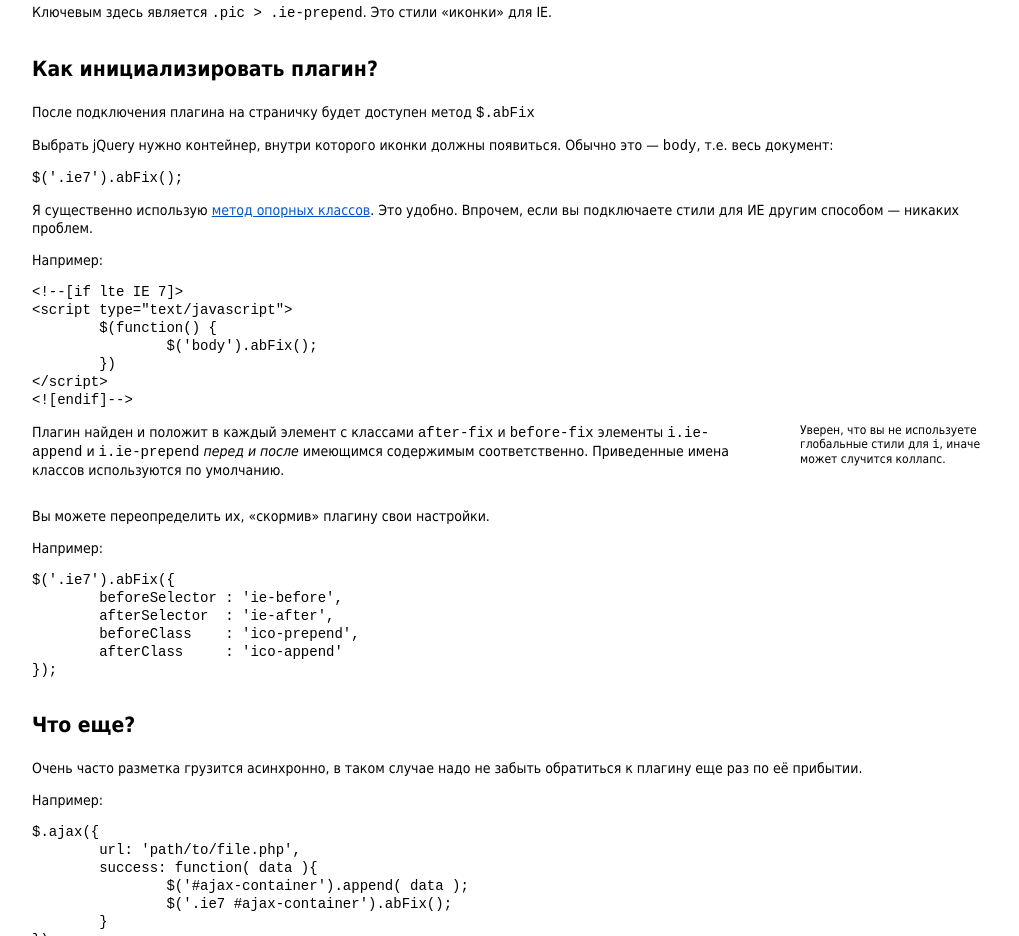
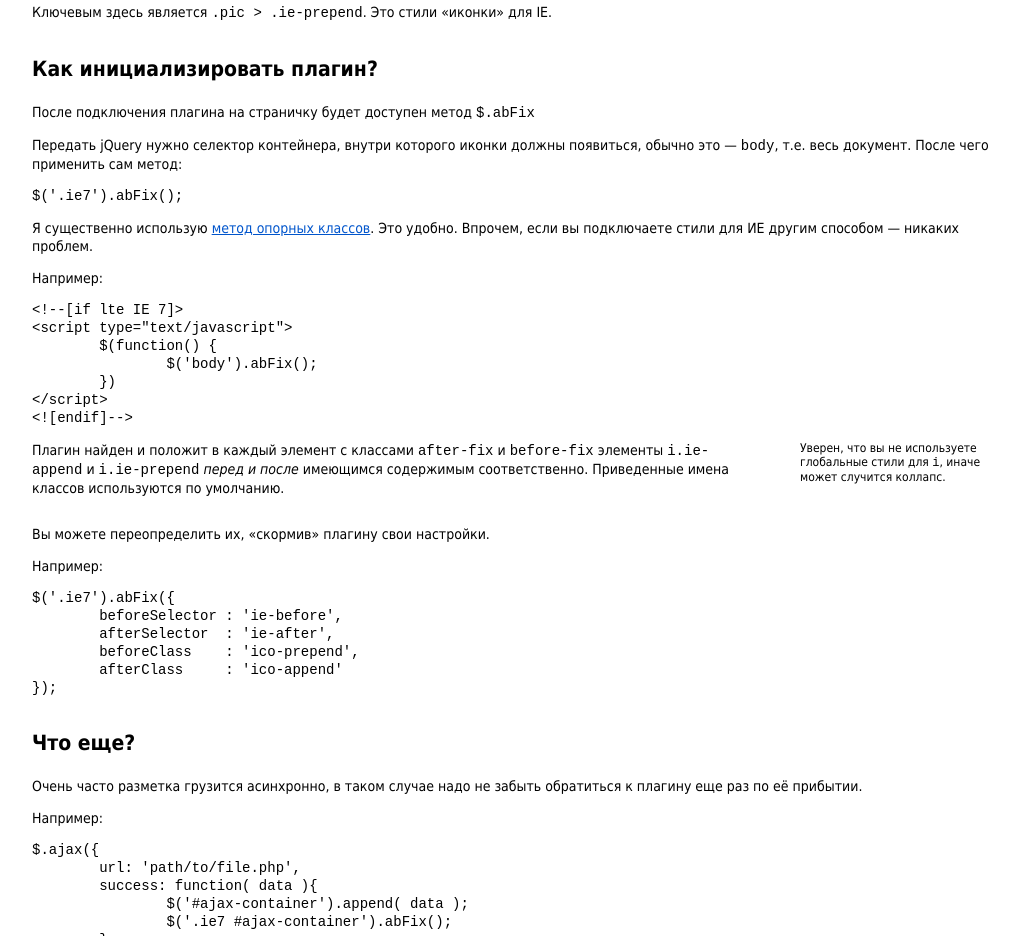
Before and after one commit to vitkarpov/abFix, a plain HTML site: page index.html in a window 1280 px wide. Shown: the part 987-1923 px from the top of the page, without its empty margins (128-1147 px from the left). Drawn offline with nearby package versions, Linux system fonts and the light colour scheme.

Commit message:
fixed text

```diff
--- a/index.html
+++ b/index.html
@@ -55,7 +55,7 @@
 
 		<h2>Как инициализировать плагин?</h2>
 		<p>После подключения плагина на страничку будет доступен метод <code>$.abFix</code></p>
-		<p>Выбрать jQuery нужно контейнер, внутри которого иконки должны появиться. Обычно это — <code>body</code>, т.е. весь документ:</p>
+		<p>Передать jQuery нужно селектор контейнера, внутри которого иконки должны появиться, обычно это — <code>body</code>, т.е. весь документ. После чего применить сам метод:</p>
 <pre class="js-highlight" data-type="javascript">
 $('.ie7').abFix();
 </pre>
```
